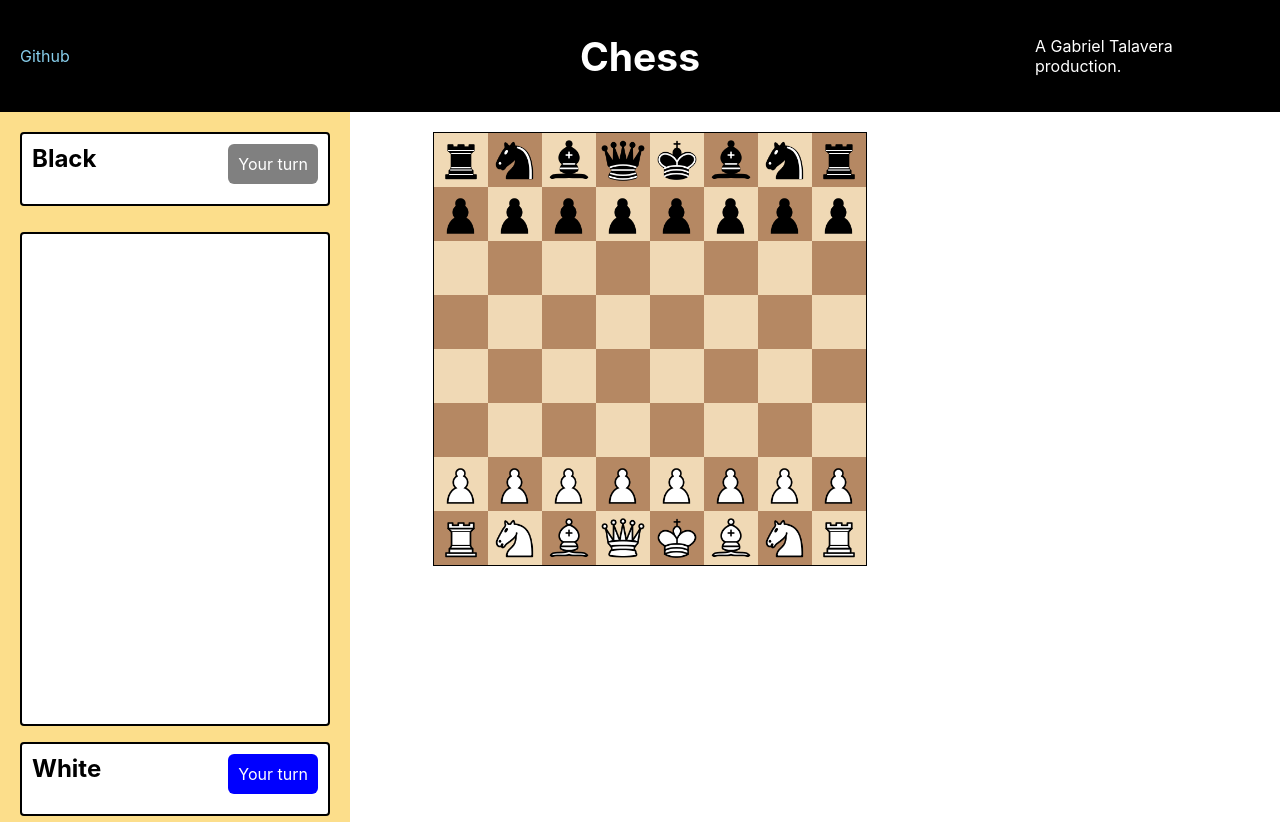
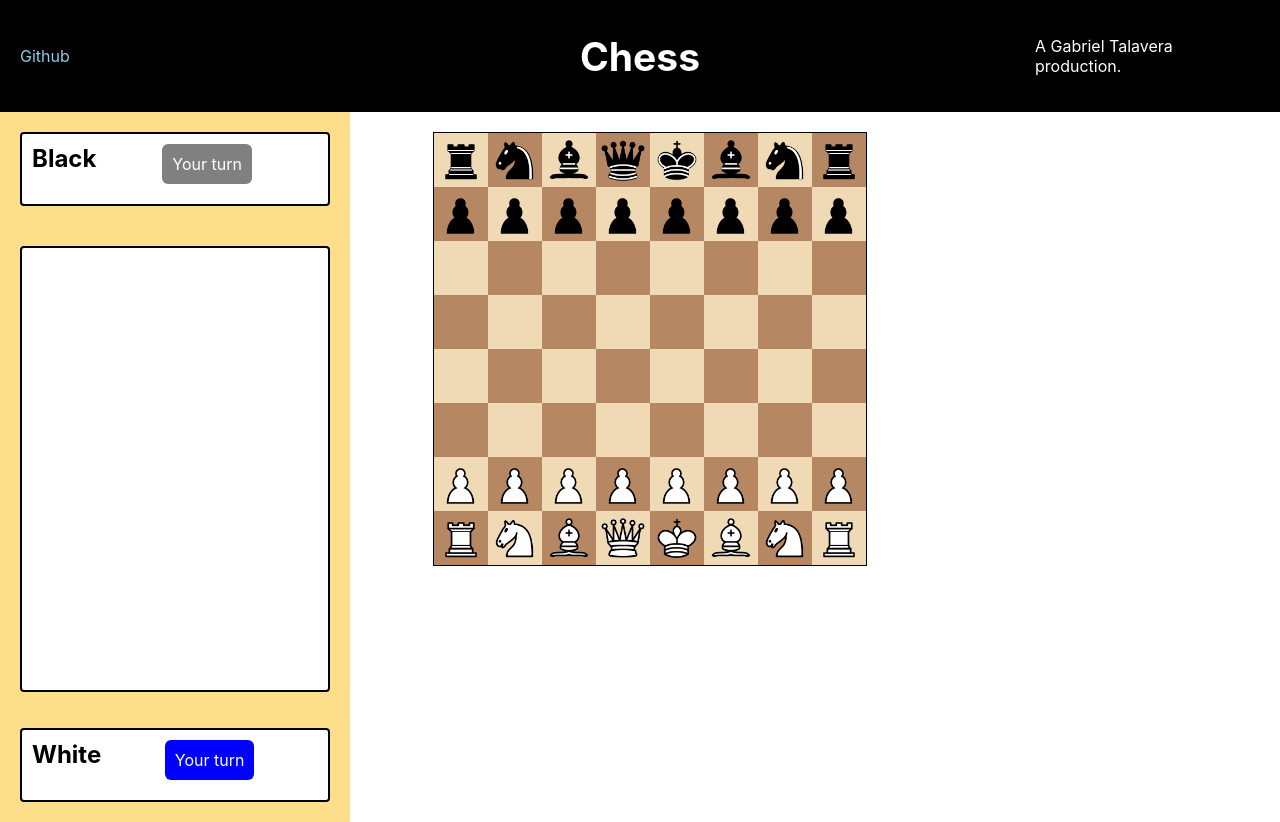
Before and after one commit to gabrieltal/chess, a React (Create React App) app: page / in a window 1280 px wide. Built offline with nearby package versions, Linux system fonts and the light colour scheme.

Commit message:
Got scoreboard styles as expected

```diff
--- a/src/App.css
+++ b/src/App.css
@@ -96,6 +96,10 @@ a:hover {
   flex-direction: column;
 }
 
+.flex-grow-1 {
+  flex-grow: 1;
+}
+
 /* Grid */
 .d-grid {
   display: grid;
@@ -164,7 +168,7 @@ a:hover {
 }
 
 .vh-100 {
-  height: 100vh;
+  height: calc(100vh - 90px);
 }
 
 .h-100 {
@@ -209,11 +213,7 @@ header {
 }
 
 .scoreboard {
-  display: grid;
-  grid-template-columns: 100%;
-  grid-template-rows: 100px auto 100px;
   background-color: #fcde8b;
-  height: calc(100vh - 90px);
 }
 
 .square {
@@ -241,12 +241,6 @@ header {
   min-height: 200px;
   border: 2px solid black;
   border-radius: 4px;
-  padding-top: 20px;
-  padding-left: 35px;
-}
-
-.empty {
-  min-width: 250px;
 }
 
 .move-description {
@@ -288,3 +282,7 @@ header {
     display: none;
   }
 }
+
+.scrollable {
+  overflow-y: scroll;
+}
--- a/src/components/game.jsx
+++ b/src/components/game.jsx
@@ -157,7 +157,7 @@ export default class Game extends React.Component {
 
   render() {
     return (
-      <main className="container vw-100">
+      <main className="container vw-100 vh-100">
         <Scoreboard players={this.state.players} current={this.state.current} moves={this.state.history.moves} whiteGraveyard={this.state.whiteGraveyard} blackGraveyard={this.state.blackGraveyard} />
         <Board squares={this.state.squares} selectedPiece={this.state.selectedPiece} lastMove={this.state.history.lastMove()} onClick={(index) => this.handleClick(index) }/>
       </main>
--- a/src/components/playercard.jsx
+++ b/src/components/playercard.jsx
@@ -3,14 +3,12 @@ import React from 'react';
 export default class PlayerCard extends React.Component {
   render() {
     return (
-      <div className="d-block p-2">
-        <div className="player-card bg-white d-flex align-items-start justify-content-between p-1">
+        <div className="player-card bg-white d-flex align-items-start justify-content-between p-1 m-2">
           <h2 className="m-0 capitalize">{this.props.player.color}</h2>
           <span className={`bg-grey p-1 white badge ${this.props.current === this.props.player ? 'bg-blue' : 'bg-grey' }`}>Your turn</span>
+          <div className="graveyard">
+          </div>
         </div>
-        <div className="graveyard">
-        </div>
-      </div>
     );
   }
 };
--- a/src/components/scoreboard.jsx
+++ b/src/components/scoreboard.jsx
@@ -31,12 +31,14 @@ export default class Scoreboard extends React.Component {
 
   render() {
     return (
-      <section className="scoreboard">
+      <section className="scoreboard h-100 d-flex flex-column">
         <PlayerCard player={this.props.players['black']} current={this.props.current} />
-        <div className="p-2">
-          <ol className="move-history bg-white h-100 m-0">
-            {this.displayMoveList(this.props.moves)}
-          </ol>
+        <div className="flex-grow-1 p-2">
+          <div className="move-history bg-white h-100 scrollable">
+            <ol>
+              {this.displayMoveList(this.props.moves)}
+            </ol>
+          </div>
         </div>
         <PlayerCard player={this.props.players['white']} current={this.props.current} />
       </section>
```
